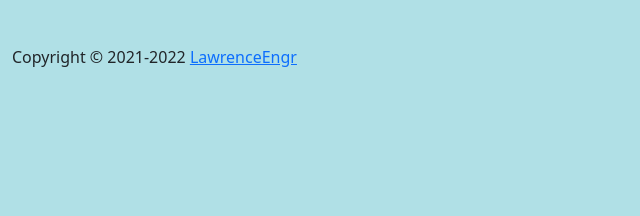
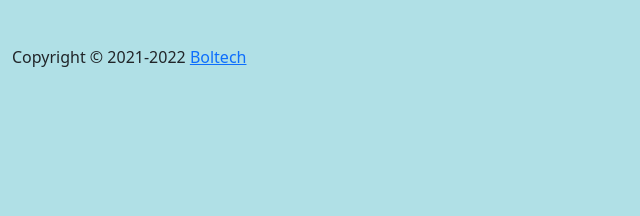
Before and after one commit to lawrenceegr/Investor-s-Dashboard, a plain HTML site: page pending.html in a window 1280 px wide. Shown: the part 564-780 px from the top of the page, 0-640 px from the left. Drawn offline with nearby package versions, Linux system fonts and the light colour scheme.

Commit message:
Update pending.html

```diff
--- a/pending.html
+++ b/pending.html
@@ -132,7 +132,7 @@
                 </div>
 
                 <footer class="pt-5 d-flex justify-content-between">
-                    <span>Copyright © 2021-2022 <a href="#">LawrenceEngr</a></span>
+                    <span>Copyright © 2021-2022 <a href="https://github.com/LawrenceEgr">Boltech</a></span>
                     <ul class="nav m-0">
                         <li class="nav-item">
                             <a class="nav-link text-secondary" aria-current="page" href="#">Privacy Policy</a>
```
